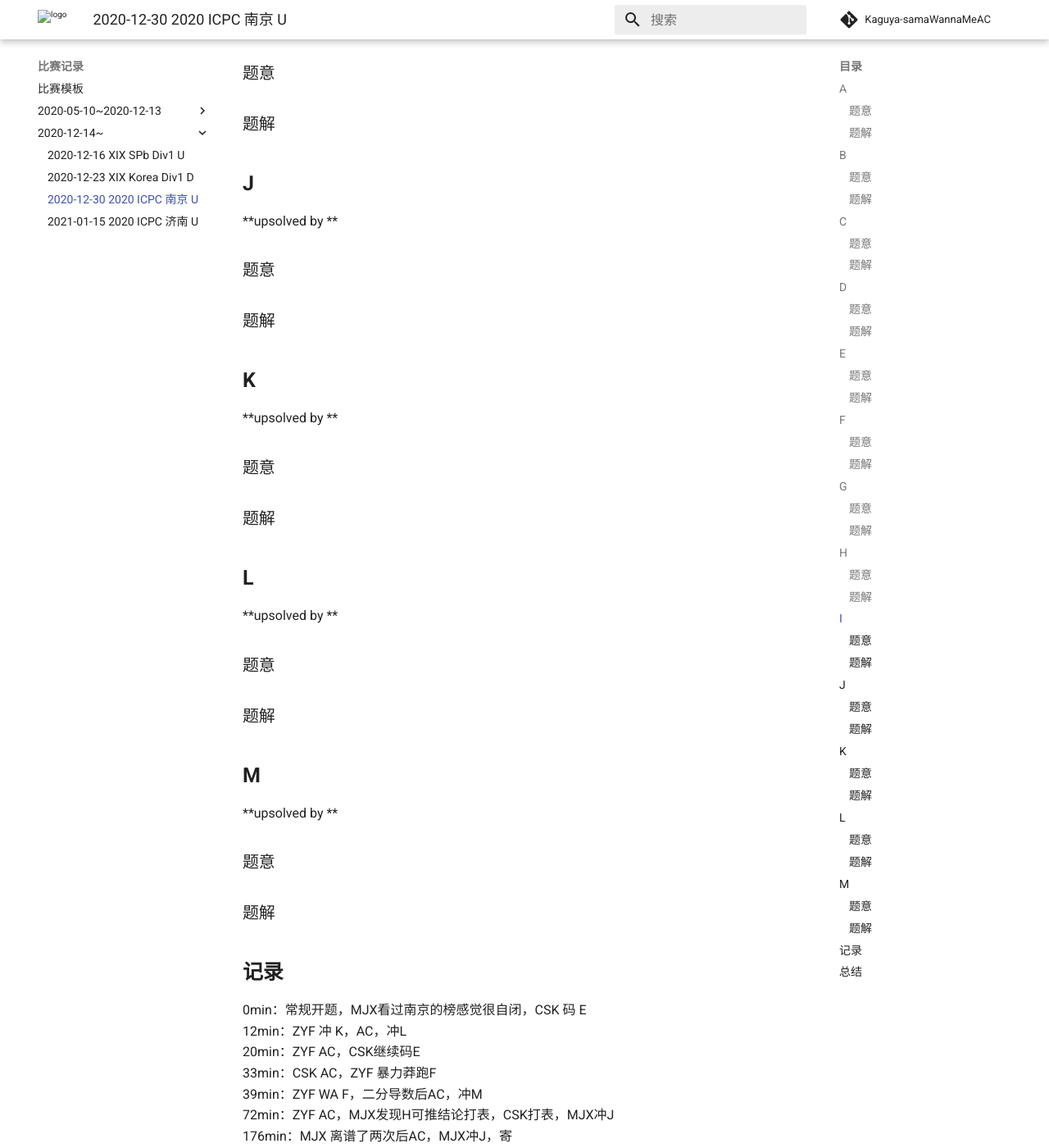
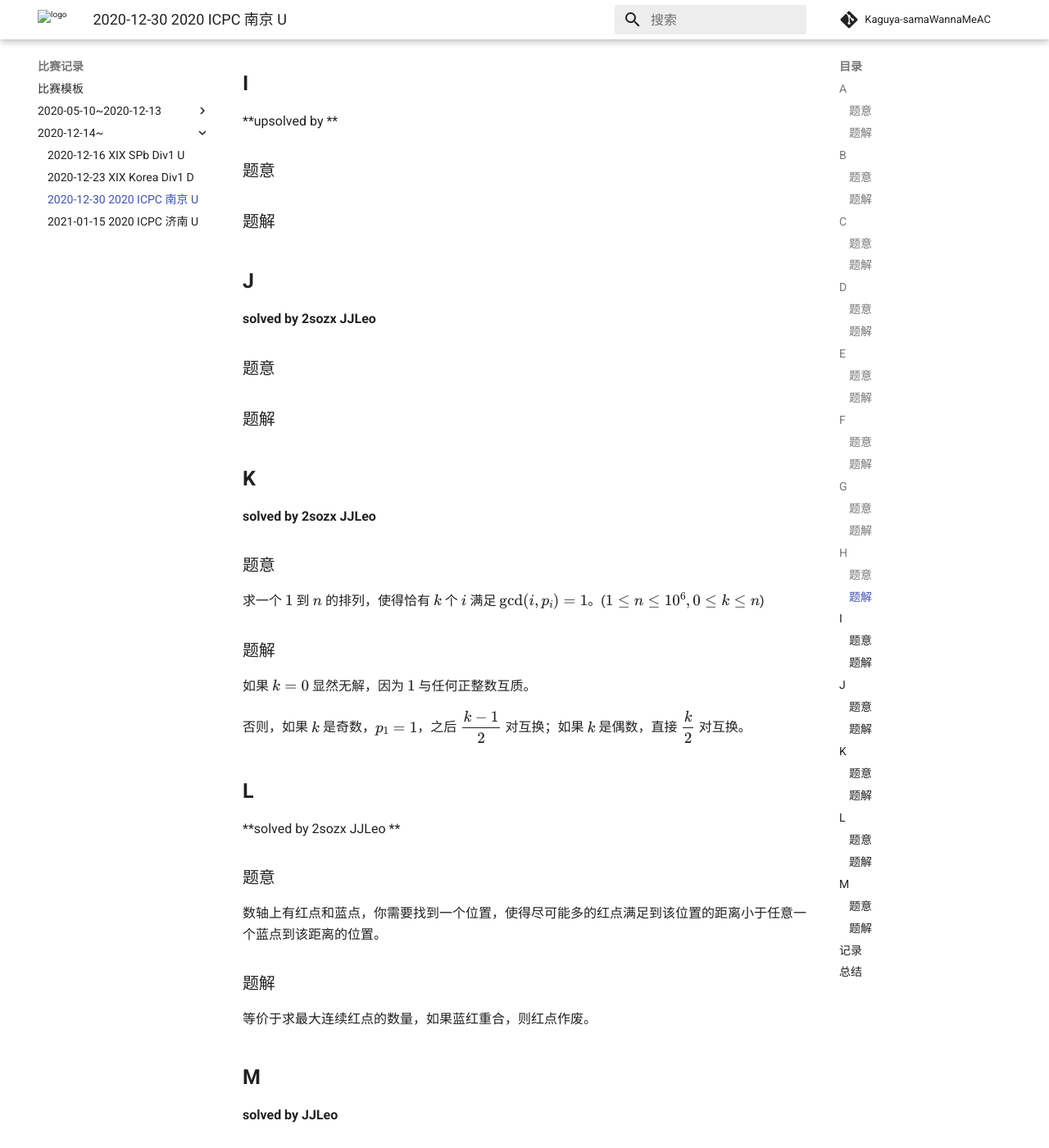
Before and after one commit to Kaguya-samaWannaMeAC/kaguya-samawannameac.github.io, an MkDocs documentation site: the page built from docs/contest/2020-12-30 2020 ICPC 南京.md, in a window 1280 px wide and 1400 px high, scrolled down 2614 px. Shown: the whole window at 82% size. Built offline with MkDocs 1.6.1 and Material for MkDocs 9.7.7, drawn with Linux system fonts in a browser that asks for light colours; formulas are drawn with MathJax 3; comment, search, counter and statistics services are not loaded; some of the changed text lies outside the part shown.

Commit message:
Update 2020-12-30 2020 ICPC 南京.md

```diff
--- a/docs/contest/2020-12-30 2020 ICPC 南京.md
+++ b/docs/contest/2020-12-30 2020 ICPC 南京.md
@@ -30,7 +30,7 @@
 
 ## **C**
 
-**upsolved by **
+**upsolved by JJLeo**
 
 ### 题意
 
@@ -54,7 +54,7 @@
 
 ## **E**
 
-**upsolved by **
+**solved by Bazoka13**
 
 ### 题意
 
@@ -66,15 +66,15 @@
 
 ## **F**
 
-**upsolved by **
+**upsolved by 2sozx JJLeo**
 
 ### 题意
 
-
+求 $f(x)=\dfrac{nx+m}{1-{\left(1-\dfrac{p}{10000}\right)}^x},x \in N$ 的最小值。
 
 ### 题解
 
-
+导数单调，先减后增，二分即可。
 
 ## **G**
 
@@ -116,7 +116,7 @@ $\min(n,m) = 1$ 时答案为0需要特判<br>我们取其中两行考虑是否
 
 ## **J**
 
-**upsolved by **
+**solved by 2sozx JJLeo**
 
 ### 题意
 
@@ -128,31 +128,33 @@ $\min(n,m) = 1$ 时答案为0需要特判<br>我们取其中两行考虑是否
 
 ## **K**
 
-**upsolved by **
+**solved by 2sozx JJLeo**
 
 ### 题意
 
-
+求一个 $1$ 到 $n$ 的排列，使得恰有 $k$ 个 $i$ 满足 $\gcd(i,p_i) = 1$。($1 \le n \le 10^6, 0 \le k \le n$)
 
 ### 题解
 
+如果 $k = 0$ 显然无解，因为 $1$ 与任何正整数互质。
 
+否则，如果 $k$ 是奇数，$p_1 = 1$，之后 $\dfrac{k-1}{2}$ 对互换；如果 $k$ 是偶数，直接 $\dfrac{k}{2}$ 对互换。
 
 ## **L**
 
-**upsolved by **
+**solved by 2sozx JJLeo **
 
 ### 题意
 
-
+数轴上有红点和蓝点，你需要找到一个位置，使得尽可能多的红点满足到该位置的距离小于任意一个蓝点到该距离的位置。
 
 ### 题解
 
-
+等价于求最大连续红点的数量，如果蓝红重合，则红点作废。
 
 ## **M**
 
-**upsolved by **
+**solved by JJLeo**
 
 ### 题意
 
@@ -169,3 +171,4 @@ $\min(n,m) = 1$ 时答案为0需要特判<br>我们取其中两行考虑是否
 ## **总结**
 
 * MJX 玛丽不足，自闭
+* ZYF 玛丽也不足，也自闭
```
